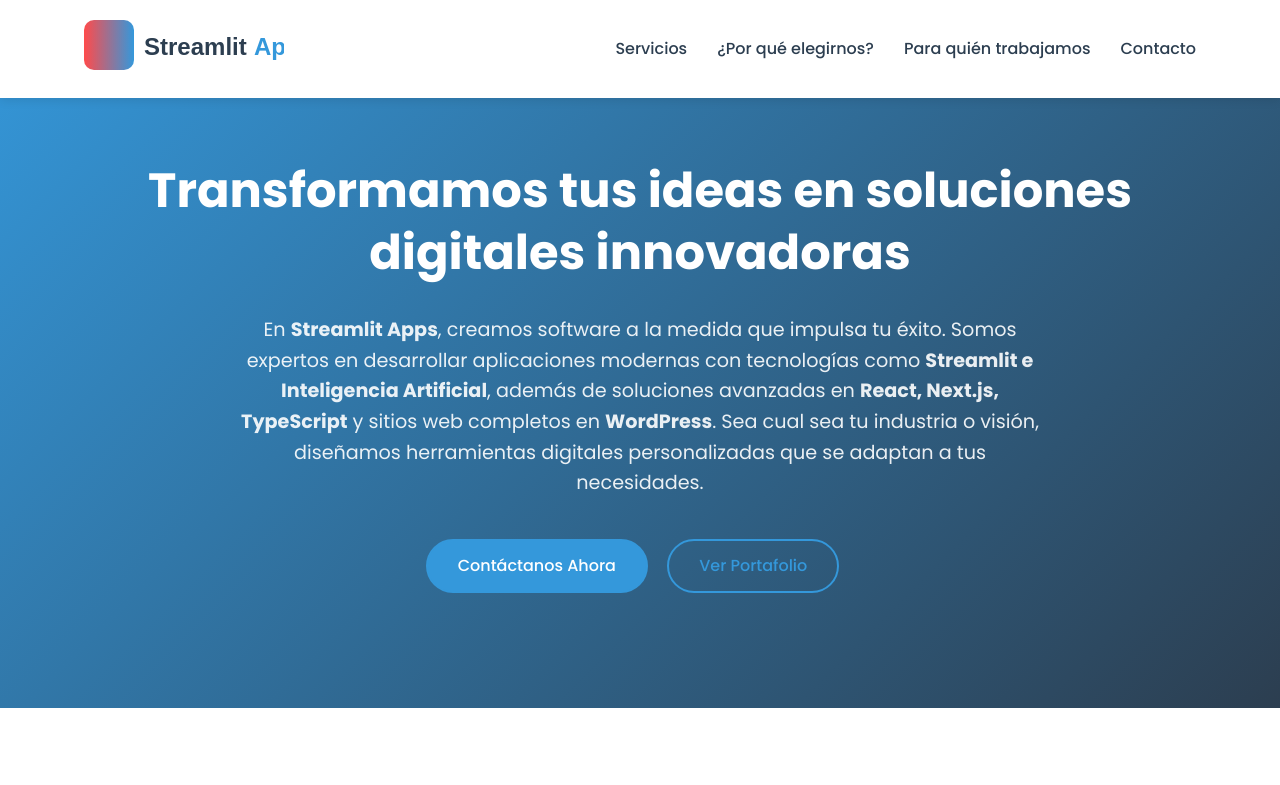
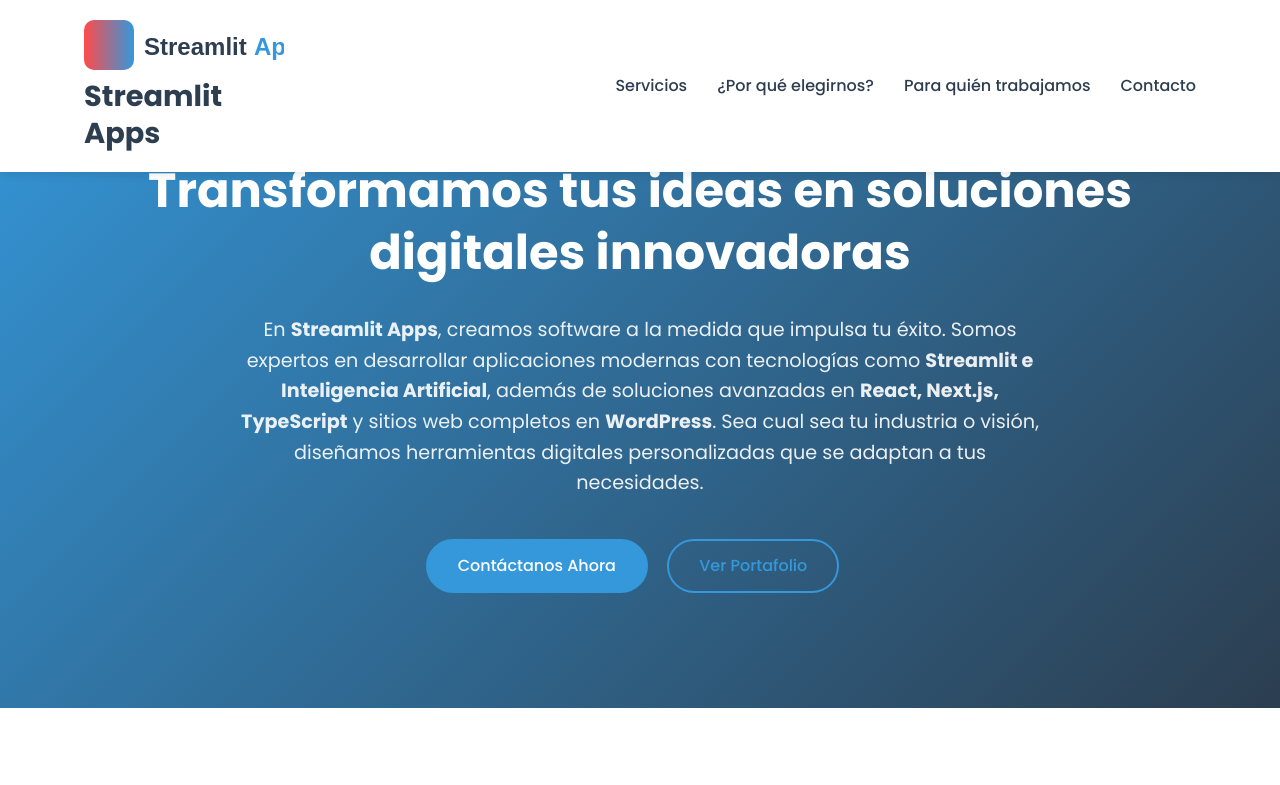
Before and after one commit to morispolanco/streamlitapps, a plain HTML site: page index.html in a window 1280 px wide. Shown: the top 785 px of the page. Drawn offline with Linux system fonts and the light colour scheme.

Commit message:
dos lneas

```diff
--- a/index.html
+++ b/index.html
@@ -16,6 +16,7 @@
         <div class="container">
             <div class="logo">
                 <img src="logo.svg" alt="Streamlit Apps Logo">
+                <h1>Streamlit<br>Apps</h1>
             </div>
             <nav class="main-nav">
                 <ul>
```
